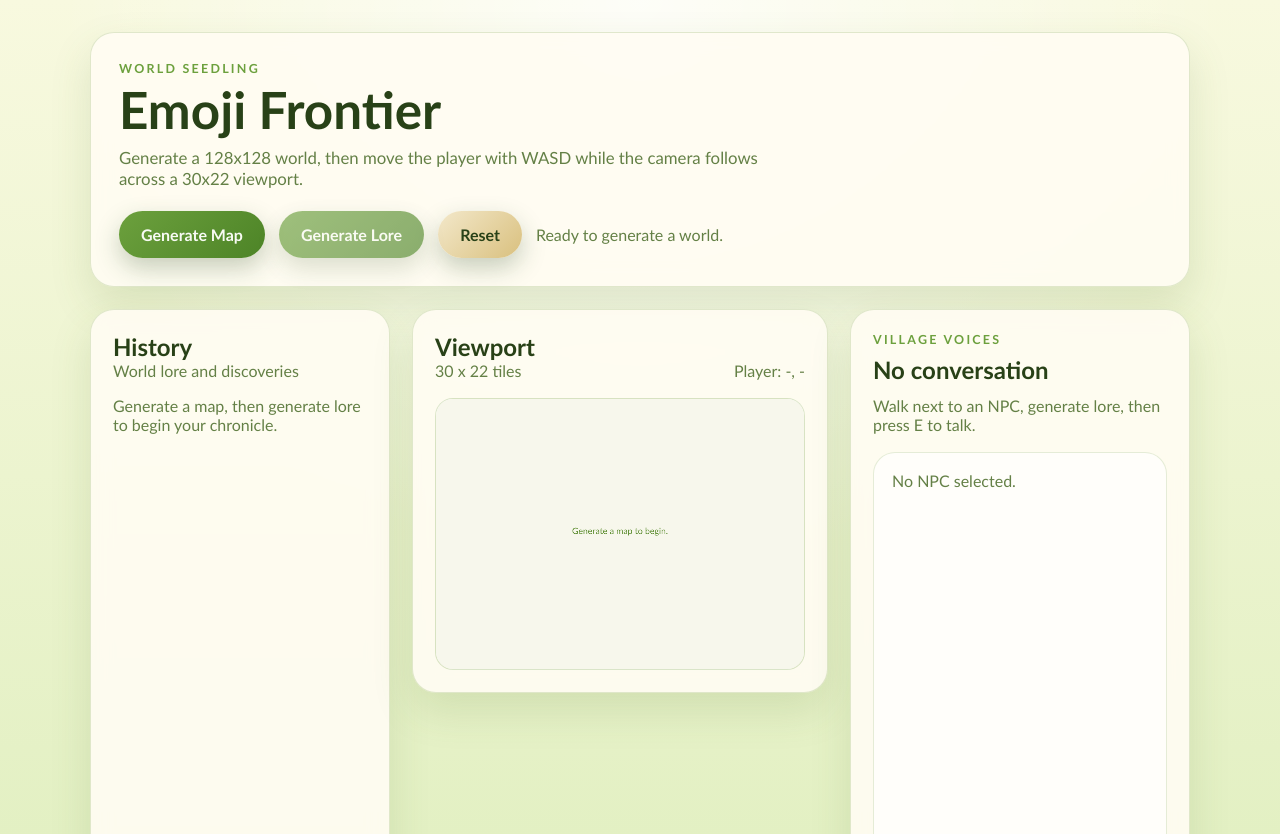
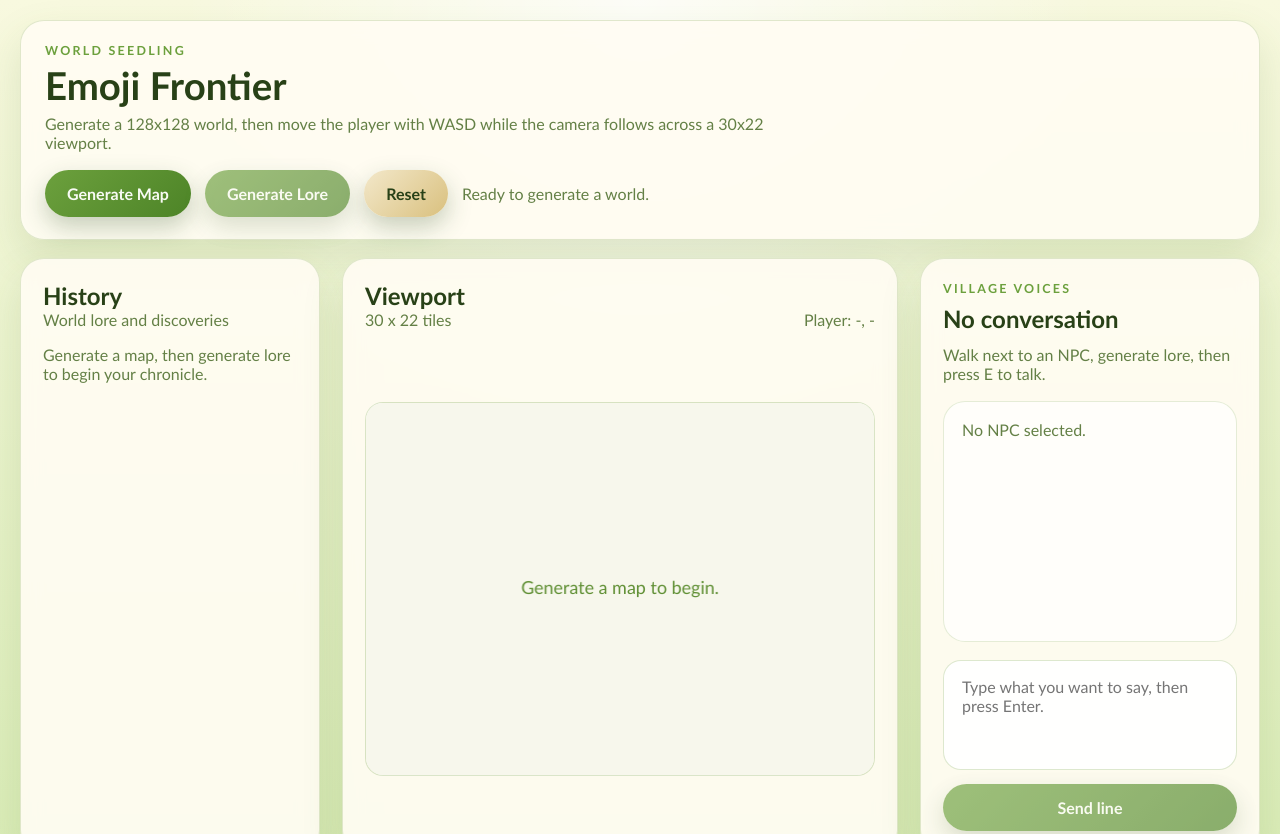
Before and after one commit to thokem74/ollama-rpg2, a plain HTML site: page app/static/index.html in a window 1280 px wide. Shown: the top 834 px of the page. Drawn offline with Linux system fonts and the light colour scheme.

Commit message:
dynamic UI

```diff
--- a/app/static/app.js
+++ b/app/static/app.js
@@ -1,5 +1,6 @@
 const canvas = document.getElementById("map-canvas");
 const context = canvas.getContext("2d");
+const viewportStage = canvas.parentElement;
 const generateButton = document.getElementById("generate-button");
 const generateLoreButton = document.getElementById("generate-lore-button");
 const resetButton = document.getElementById("reset-button");
@@ -14,6 +15,9 @@ const chatInput = document.getElementById("chat-input");
 const chatSendButton = document.getElementById("chat-send-button");
 const STORAGE_KEY = "ollama-rpg2:map-state:v3";
 const MAX_CHAT_MESSAGES = 12;
+const BASE_EMOJI_FONT_SIZE = 30;
+const BASE_TILE_GAP = 4;
+const MAP_ASPECT_RATIO = 30 / 22;
 
 const state = {
   world: [],
@@ -45,9 +49,7 @@ const state = {
   },
 };
 
-const emojiFontSize = 30;
-const tileGap = 4;
-const tileStep = emojiFontSize + tileGap;
+let resizeFrame = null;
 
 function clamp(value, min, max) {
   return Math.max(min, Math.min(max, value));
@@ -521,9 +523,71 @@ function collidesWithTile(x, y) {
   return blockingTiles.has(tile);
 }
 
+function getViewportMetrics() {
+  const stageRect = viewportStage.getBoundingClientRect();
+  const availableWidth = Math.max(stageRect.width, 1);
+  const availableHeight = Math.max(stageRect.height, 1);
+
+  let displayWidth = availableWidth;
+  let displayHeight = displayWidth / MAP_ASPECT_RATIO;
+
+  if (displayHeight > availableHeight) {
+    displayHeight = availableHeight;
+    displayWidth = displayHeight * MAP_ASPECT_RATIO;
+  }
+
+  if (displayWidth <= 0 || displayHeight <= 0) {
+    displayWidth = state.viewport.width * (BASE_EMOJI_FONT_SIZE + BASE_TILE_GAP) - BASE_TILE_GAP;
+    displayHeight = state.viewport.height * (BASE_EMOJI_FONT_SIZE + BASE_TILE_GAP) - BASE_TILE_GAP;
+  }
+
+  const widthScale = displayWidth / (
+    state.viewport.width * (BASE_EMOJI_FONT_SIZE + BASE_TILE_GAP) - BASE_TILE_GAP
+  );
+  const heightScale = displayHeight / (
+    state.viewport.height * (BASE_EMOJI_FONT_SIZE + BASE_TILE_GAP) - BASE_TILE_GAP
+  );
+  const scale = Math.max(Math.min(widthScale, heightScale), 0.3);
+  const tileGap = BASE_TILE_GAP * scale;
+  const tileSize = BASE_EMOJI_FONT_SIZE * scale;
+  const tileStep = tileSize + tileGap;
+  const devicePixelRatio = window.devicePixelRatio || 1;
+  const canvasWidth = Math.max(Math.round(displayWidth * devicePixelRatio), 1);
+  const canvasHeight = Math.max(Math.round(displayHeight * devicePixelRatio), 1);
+
+  return {
+    canvasHeight,
+    canvasWidth,
+    devicePixelRatio,
+    displayHeight,
+    displayWidth,
+    tileGap,
+    tileSize,
+    tileStep,
+  };
+}
+
 function resizeCanvas() {
-  canvas.width = state.viewport.width * tileStep - tileGap;
-  canvas.height = state.viewport.height * tileStep - tileGap;
+  const metrics = getViewportMetrics();
+
+  canvas.style.width = `${metrics.displayWidth}px`;
+  canvas.style.height = `${metrics.displayHeight}px`;
+
+  if (canvas.width !== metrics.canvasWidth || canvas.height !== metrics.canvasHeight) {
+    canvas.width = metrics.canvasWidth;
+    canvas.height = metrics.canvasHeight;
+  }
+
+  context.setTransform(
+    metrics.devicePixelRatio,
+    0,
+    0,
+    metrics.devicePixelRatio,
+    0,
+    0
+  );
+
+  return metrics;
 }
 
 function createHistoryEntry(type, title, description, entityId) {
@@ -711,34 +775,39 @@ function processNpcDiscovery() {
 }
 
 function drawViewport() {
-  resizeCanvas();
-  context.clearRect(0, 0, canvas.width, canvas.height);
+  const metrics = resizeCanvas();
+  context.clearRect(0, 0, metrics.displayWidth, metrics.displayHeight);
 
   if (!hasWorld()) {
     context.fillStyle = "#f7f7ec";
-    context.fillRect(0, 0, canvas.width, canvas.height);
+    context.fillRect(0, 0, metrics.displayWidth, metrics.displayHeight);
     context.fillStyle = "#5f8f33";
-    context.font = "24px Trebuchet MS";
+    context.font = `${Math.max(18, metrics.tileSize * 0.8)}px Trebuchet MS`;
     context.textAlign = "center";
-    context.fillText("Generate a map to begin.", canvas.width / 2, canvas.height / 2);
+    context.textBaseline = "middle";
+    context.fillText(
+      "Generate a map to begin.",
+      metrics.displayWidth / 2,
+      metrics.displayHeight / 2
+    );
     return;
   }
 
   const camera = cameraOrigin();
 
   context.fillStyle = "#f7f7ec";
-  context.fillRect(0, 0, canvas.width, canvas.height);
+  context.fillRect(0, 0, metrics.displayWidth, metrics.displayHeight);
   context.textAlign = "center";
   context.textBaseline = "middle";
-  context.font = `${emojiFontSize}px 'Apple Color Emoji', 'Segoe UI Emoji', sans-serif`;
+  context.font = `${metrics.tileSize}px 'Apple Color Emoji', 'Segoe UI Emoji', sans-serif`;
 
   for (let row = 0; row < state.viewport.height; row += 1) {
     for (let col = 0; col < state.viewport.width; col += 1) {
       const worldX = camera.left + col;
       const worldY = camera.top + row;
       const tile = state.world[worldY][worldX];
-      const centerX = col * tileStep + emojiFontSize / 2;
-      const centerY = row * tileStep + emojiFontSize / 2;
+      const centerX = col * metrics.tileStep + metrics.tileSize / 2;
+      const centerY = row * metrics.tileStep + metrics.tileSize / 2;
 
       context.fillText(tile, centerX, centerY + 2);
 
@@ -752,6 +821,17 @@ function drawViewport() {
       }
     }
   }
+}
+
+function scheduleViewportDraw() {
+  if (resizeFrame !== null) {
+    window.cancelAnimationFrame(resizeFrame);
+  }
+
+  resizeFrame = window.requestAnimationFrame(() => {
+    resizeFrame = null;
+    drawViewport();
+  });
 }
 
 async function generateMap() {
@@ -1024,6 +1104,10 @@ window.addEventListener("keydown", (event) => {
   }
 });
 
+window.addEventListener("resize", () => {
+  scheduleViewportDraw();
+});
+
 if (restoreSavedState()) {
   initializePresenceState();
   updatePlayerLabel();
--- a/app/static/index.html
+++ b/app/static/index.html
@@ -44,6 +44,7 @@
             </div>
             <div id="player-position">Player: -, -</div>
           </div>
+          <div class="viewport-stage">
             <canvas
               id="map-canvas"
               width="1020"
@@ -51,6 +52,7 @@
               tabindex="0"
               aria-label="Generated map viewport"
             ></canvas>
+          </div>
         </section>
 
         <aside class="chat-panel">
--- a/app/static/styles.css
+++ b/app/static/styles.css
@@ -26,9 +26,13 @@ body {
 }
 
 .app-shell {
-  width: min(1100px, calc(100vw - 32px));
+  width: min(100%, 1760px);
+  min-height: 100vh;
   margin: 0 auto;
-  padding: 32px 0 40px;
+  padding: 20px 20px 24px;
+  display: flex;
+  flex-direction: column;
+  gap: 18px;
 }
 
 .hero,
@@ -43,8 +47,7 @@ body {
 }
 
 .hero {
-  padding: 28px;
-  margin-bottom: 22px;
+  padding: 22px 24px;
 }
 
 .eyebrow {
@@ -63,15 +66,15 @@ p {
 }
 
 h1 {
-  font-size: clamp(2.2rem, 4vw, 3.8rem);
+  font-size: clamp(2rem, 3vw, 3.2rem);
   line-height: 1;
-  margin-bottom: 12px;
+  margin-bottom: 10px;
 }
 
 .intro {
-  max-width: 680px;
+  max-width: 760px;
   color: var(--muted);
-  font-size: 1.05rem;
+  font-size: 1rem;
 }
 
 .controls {
@@ -79,7 +82,7 @@ h1 {
   flex-wrap: wrap;
   align-items: center;
   gap: 14px;
-  margin-top: 22px;
+  margin-top: 18px;
 }
 
 button {
@@ -110,19 +113,33 @@ button:disabled {
 
 .world-layout {
   display: grid;
-  grid-template-columns: minmax(240px, 300px) minmax(0, 1fr) minmax(280px, 340px);
+  grid-template-columns: minmax(240px, 300px) minmax(420px, 1.8fr) minmax(280px, 340px);
   gap: 22px;
-  align-items: start;
+  align-items: stretch;
+  flex: 1;
+  min-height: 0;
 }
 
 .history-panel,
 .viewport-panel,
 .chat-panel {
   padding: 22px;
+  min-height: 0;
 }
 
 .history-header {
   margin-bottom: 16px;
+}
+
+.history-panel,
+.chat-panel {
+  display: flex;
+  flex-direction: column;
+}
+
+.viewport-panel {
+  display: flex;
+  flex-direction: column;
 }
 
 .history-header p,
@@ -136,8 +153,8 @@ button:disabled {
   display: flex;
   flex-direction: column;
   gap: 12px;
-  min-height: 748px;
-  max-height: 748px;
+  flex: 1;
+  min-height: 0;
   overflow-y: auto;
   padding-right: 6px;
 }
@@ -170,11 +187,20 @@ button:disabled {
   align-items: end;
   gap: 16px;
   margin-bottom: 18px;
+  flex-wrap: wrap;
 }
 
 .viewport-header p,
 #player-position {
   color: var(--muted);
+}
+
+.viewport-stage {
+  flex: 1;
+  min-height: 0;
+  display: flex;
+  align-items: center;
+  justify-content: center;
 }
 
 .chat-header {
@@ -185,8 +211,8 @@ button:disabled {
   display: flex;
   flex-direction: column;
   gap: 12px;
-  min-height: 520px;
-  max-height: 520px;
+  flex: 1;
+  min-height: 180px;
   overflow-y: auto;
   padding: 18px;
   margin-top: 18px;
@@ -213,7 +239,7 @@ button:disabled {
 
 #chat-input {
   width: 100%;
-  resize: vertical;
+  resize: none;
   border-radius: 18px;
   border: 1px solid rgba(124, 167, 70, 0.26);
   background: rgba(255, 255, 255, 0.9);
@@ -221,6 +247,7 @@ button:disabled {
   font: inherit;
   color: var(--ink);
   min-height: 110px;
+  max-height: 180px;
 }
 
 #chat-input:focus,
@@ -247,8 +274,9 @@ button:disabled {
 
 #map-canvas {
   display: block;
-  width: 100%;
-  max-width: 720px;
+  width: auto;
+  max-width: 100%;
+  max-height: 100%;
   margin: 0 auto;
   border-radius: 18px;
   border: 1px solid rgba(124, 167, 70, 0.26);
@@ -256,6 +284,46 @@ button:disabled {
     linear-gradient(180deg, rgba(255, 255, 255, 0.52), transparent 18%),
     var(--canvas);
   box-shadow: inset 0 1px 0 rgba(255, 255, 255, 0.85);
+}
+
+@media (min-width: 961px) {
+  .world-layout {
+    min-height: calc(100vh - 204px);
+  }
+}
+
+@media (max-width: 1260px) {
+  .world-layout {
+    grid-template-columns: minmax(220px, 280px) minmax(320px, 1.6fr) minmax(260px, 320px);
+  }
+}
+
+@media (max-width: 960px) {
+  .app-shell {
+    min-height: auto;
+    padding: 16px;
+    gap: 16px;
+  }
+
+  .world-layout {
+    grid-template-columns: 1fr;
+    min-height: auto;
+  }
+
+  .history-panel,
+  .viewport-panel,
+  .chat-panel {
+    min-height: auto;
+  }
+
+  .viewport-stage {
+    min-height: 0;
+  }
+
+  #map-canvas {
+    width: 100%;
+    height: auto;
+  }
 }
 
 @media (max-width: 760px) {
```
Also changed, not shown: 1 other file. Lines whose indentation alone changed are shown as unchanged.
